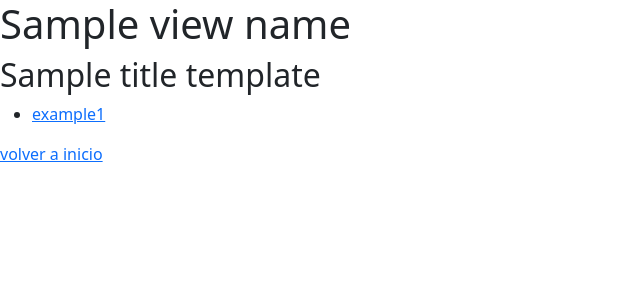
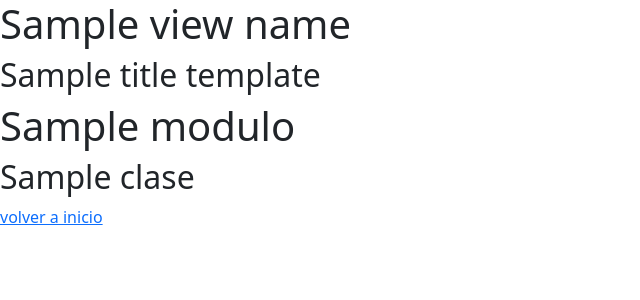
Before and after one commit to hmartinez00/z_django_projects, a Django app: template CursoBsw3shools/BootStrap5/templates/Tutorial_de_Bootstrap_5/bs5_empezar/bs5_empezar.html in a window 1280 px wide. Shown: the top 300 px of the page, without its empty margins (0-640 px from the left). Run offline with Django 4.2, Linux system fonts and the light colour scheme; the template is opened without the code that fills it: most values are stand-ins (such as "Sample title", 1, 10 or a date in 2020).

Commit message:
Version Estable 20230620 194353

```diff
--- a/CursoBsw3shools/BootStrap5/templates/Tutorial_de_Bootstrap_5/bs5_empezar/bs5_empezar.html
+++ b/CursoBsw3shools/BootStrap5/templates/Tutorial_de_Bootstrap_5/bs5_empezar/bs5_empezar.html
@@ -1,6 +1,5 @@
 {% extends "base.html" %}
 {% block content %}
-    <ul>
-        <li><a href="example1.html">example1</a></li>
-    </ul>
+    <h1>{{ modulo }}</h1>
+    <h2>{{ clase }}</h2>
 {% endblock %}
--- a/CursoBsw3shools/BootStrap5/templates/index.html
+++ b/CursoBsw3shools/BootStrap5/templates/index.html
@@ -5,7 +5,7 @@
         <h3>{{ modulos }}</h3>
         {% for i in clases %}
             <li>
-                <a href="{% url 'vistas_clases' %}">{{ i }}</a>
+                <a href="{% url 'vistas_clases' modulo clase %}">{{ i }}</a>
             </li>
         {% endfor %}
     </ul>
--- a/CursoBsw3shools/BootStrap5/urls.py
+++ b/CursoBsw3shools/BootStrap5/urls.py
@@ -2,7 +2,7 @@ from django.urls import path
 from . import views
 
 urlpatterns = [
-	path('vistas_clases/', views.vistas_clases, name='vistas_clases'),
+	path('vistas_clases/<str:modulo>/<str:clase>', views.vistas_clases, name='vistas_clases'),
 	path('test/', views.test, name='test'),
 	path('', views.index, name='index'),
 ]
```
Also changed, not shown: CursoBsw3shools/BootStrap5/views.py (+8 -3 lines).
